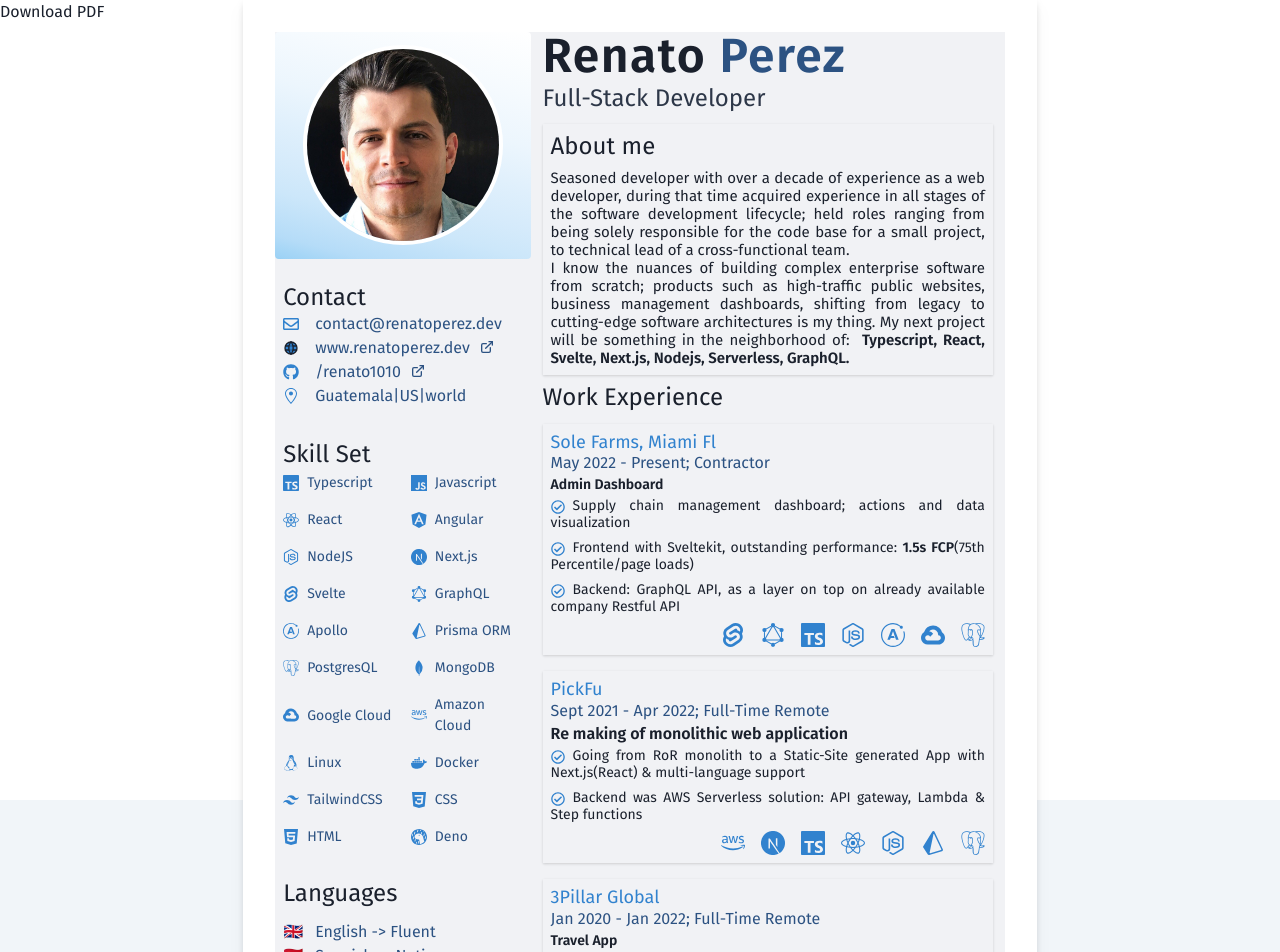
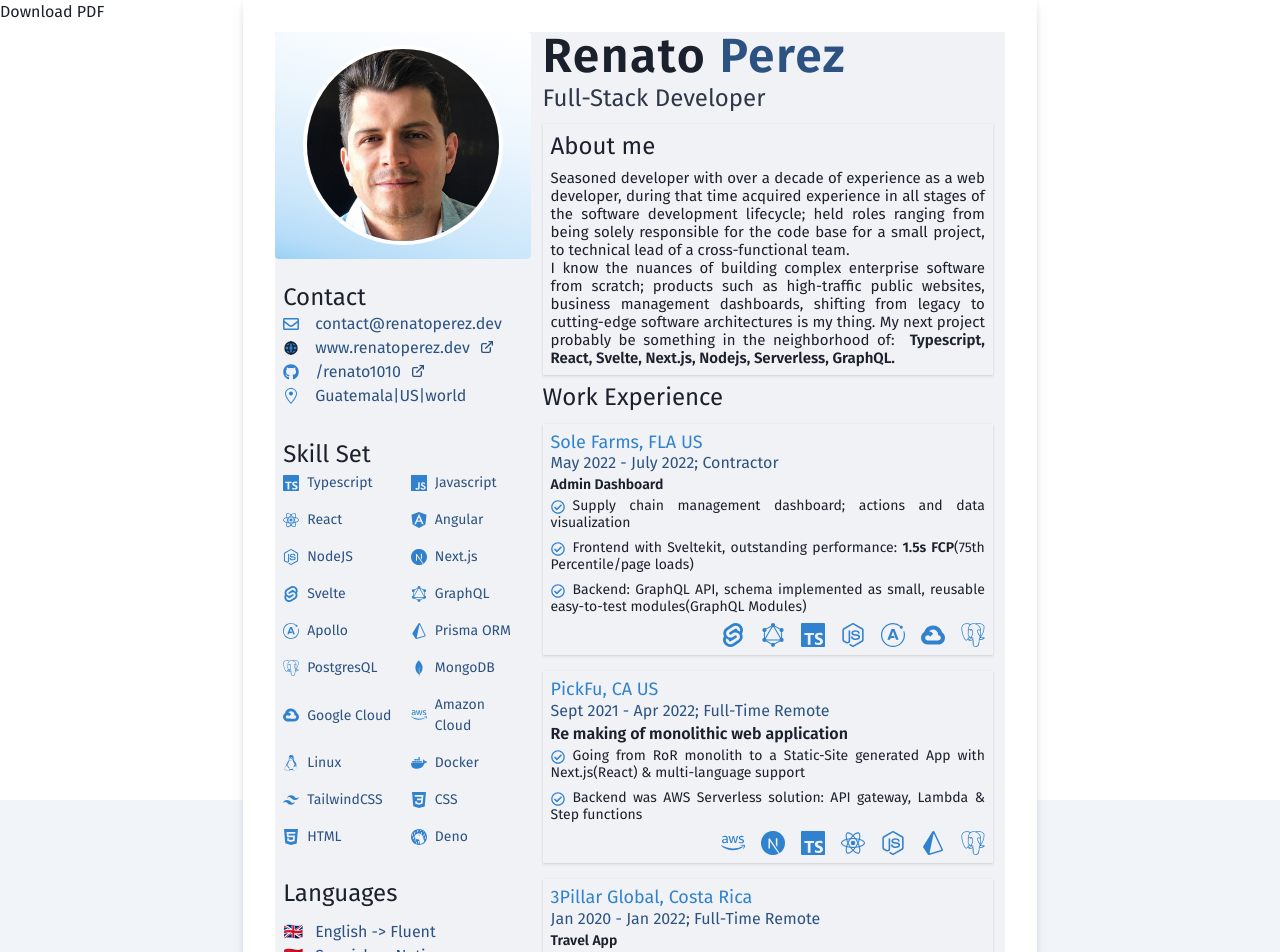
Before and after one commit to renato1010/next-resume, a Next.js app: page / in a window 1280 px wide. Shown: the top 952 px of the page. Built offline with nearby package versions, Linux system fonts and the light colour scheme.

Commit message:
wording changes

```diff
--- a/src/components/About.tsx
+++ b/src/components/About.tsx
@@ -21,7 +21,7 @@
         <br /> I know the nuances of building complex enterprise software from
         scratch; products such as high-traffic public websites, business
         management dashboards, shifting from legacy to cutting-edge software
-        architectures is my thing. My next project will be something in the
+        architectures is my thing. My next project probably be something in the
         neighborhood of: &nbsp;
         <span style={{ fontWeight: "bold" }}>
           Typescript, React, Svelte, Next.js, Nodejs, Serverless, GraphQL.
--- a/src/components/ExperinceSection.tsx
+++ b/src/components/ExperinceSection.tsx
@@ -21,8 +21,8 @@
   return (
     <VStack spacing="4">
       <ExperienceItem
-        title="Sole Farms, Miami Fl"
-        subtitle="May 2022 - Present; Contractor"
+        title="Sole Farms, FLA US"
+        subtitle="May 2022 - July 2022; Contractor"
       >
         <Text my={1} fontSize="14px" fontWeight="600">
           Admin Dashboard
@@ -40,8 +40,8 @@
           </ListItem>
           <ListItem>
             <ListIcon as={FaRegCheckCircle} color="blue.500" w="14px" />
-            Backend: GraphQL API, as a layer on top on already available company
-            Restful API
+            Backend: GraphQL API, schema implemented as small, reusable
+            easy-to-test modules(GraphQL Modules)
           </ListItem>
         </List>
         <TechItemsRow
@@ -69,7 +69,7 @@
         />
       </ExperienceItem>
       <ExperienceItem
-        title="PickFu"
+        title="PickFu, CA US"
         subtitle="Sept 2021 - Apr 2022; Full-Time Remote"
       >
         <Text my={1} fontWeight="600">
@@ -115,7 +115,7 @@
         />
       </ExperienceItem>
       <ExperienceItem
-        title="3Pillar Global"
+        title="3Pillar Global, Costa Rica"
         subtitle="Jan 2020 - Jan 2022; Full-Time Remote"
       >
         <Text my={1} fontSize="14px" fontWeight="600">
```
